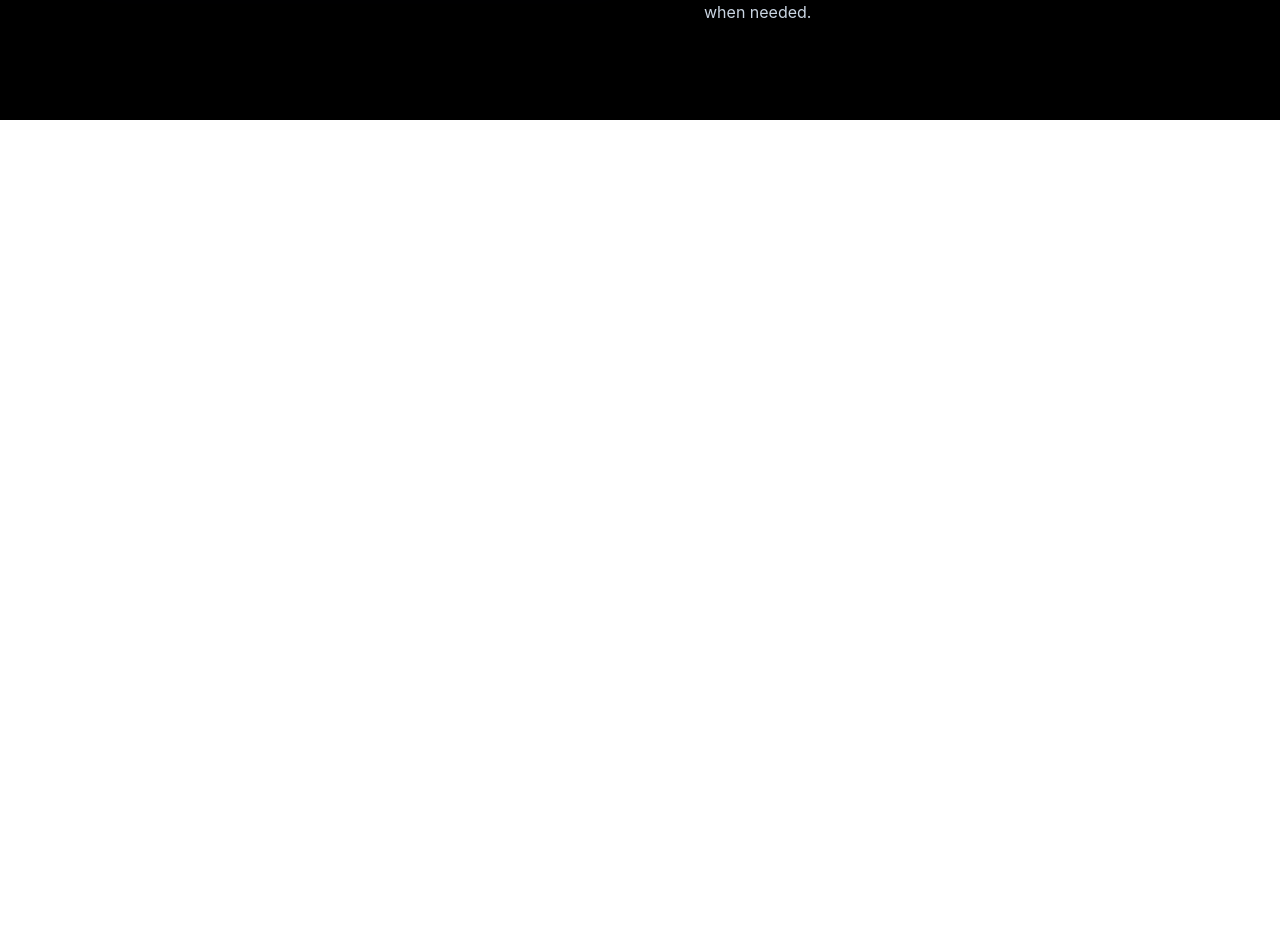
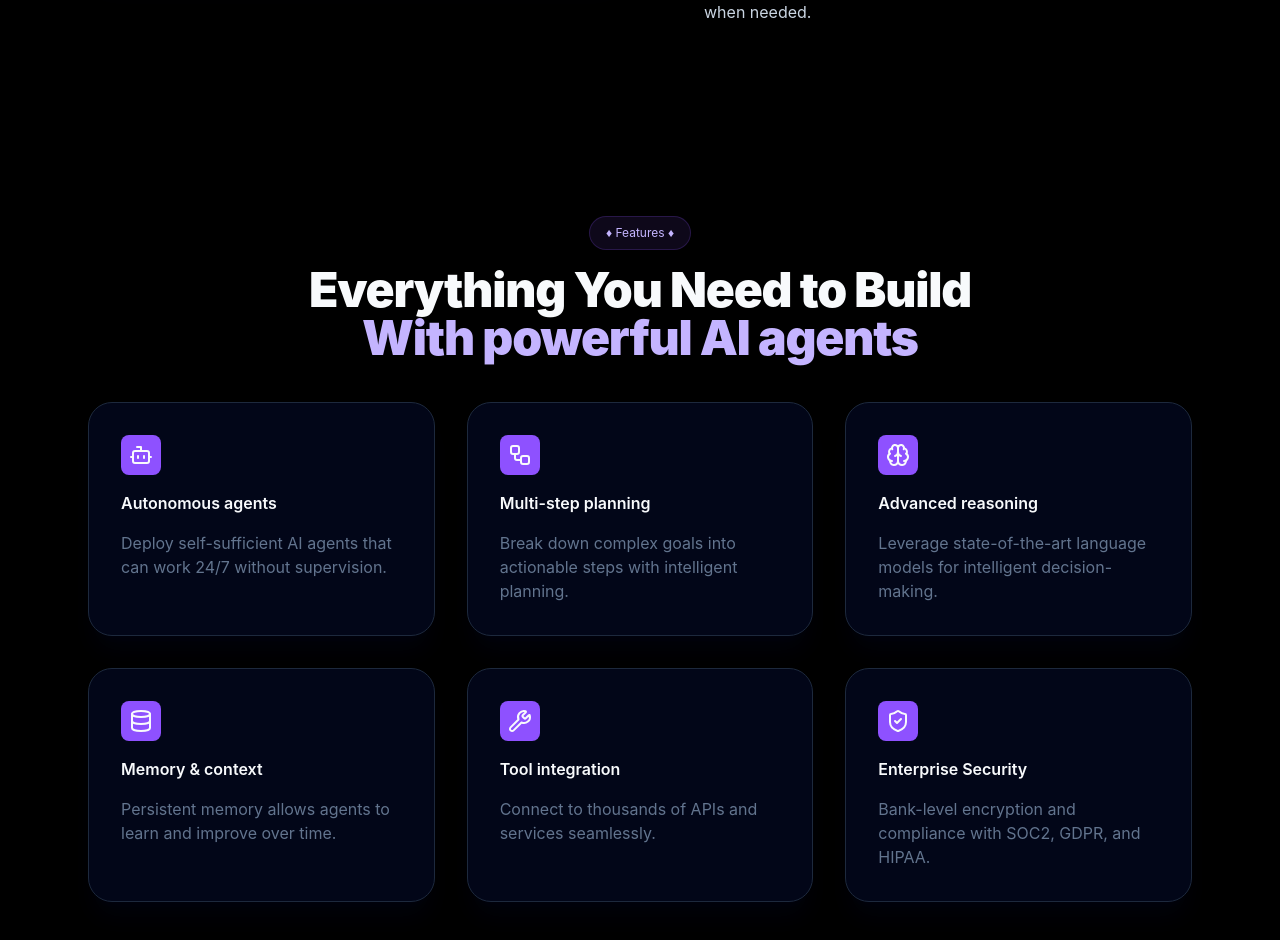
Before and after one commit to GuarickGit/holbertonschool-agentic_ai, a React (Vite) app in the folder front_end-frameworks/react/: page / in a window 1280 px wide. Shown: the part 1624-2564 px from the top of the page. Before the commit the page ends 1744 px from the top, so only its background shows below. Built offline with nearby package versions, Linux system fonts and the light colour scheme.

Commit message:
Task 4 - Features Section

```diff
--- a/front_end-frameworks/react/src/App.jsx
+++ b/front_end-frameworks/react/src/App.jsx
@@ -1,5 +1,6 @@
 import Header from "./components/Header";
 import About from "./sections/About";
+import Features from "./sections/Features";
 import Hero from "./sections/Hero";
 
 function App() {
@@ -8,6 +9,7 @@
       <Header />
       <Hero />
       <About />
+      <Features />
     </div>
   );
 }
--- /dev/null
+++ b/front_end-frameworks/react/src/components/FeatureCard.jsx
@@ -0,0 +1,15 @@
+function FeatureCard(props) {
+  const Icon = props.icon; // props.icon = composant, besoin d'une maj. pour l'utiliser en JSX
+
+  return (
+    <article className="flex flex-col items-start gap-4 rounded-3xl border border-slate-800 bg-slate-950 p-8 shadow-xl shadow-slate-950/40">
+      <div className="rounded-lg bg-violet-500 p-2 text-slate-50">
+        <Icon />
+      </div>
+      <p className="font-semibold text-slate-50">{props.title}</p>
+      <p className="text-slate-500">{props.description}</p>
+    </article>
+  );
+}
+
+export default FeatureCard;
--- /dev/null
+++ b/front_end-frameworks/react/src/data/features.js
@@ -0,0 +1,48 @@
+import {
+  Bot,
+  Workflow,
+  Brain,
+  Database,
+  Wrench,
+  ShieldCheck,
+} from "lucide-react";
+
+const features = [
+  {
+    icon: Bot,
+    title: "Autonomous agents",
+    description:
+      "Deploy self-sufficient AI agents that can work 24/7 without supervision.",
+  },
+  {
+    icon: Workflow,
+    title: "Multi-step planning",
+    description:
+      "Break down complex goals into actionable steps with intelligent planning.",
+  },
+  {
+    icon: Brain,
+    title: "Advanced reasoning",
+    description:
+      "Leverage state-of-the-art language models for intelligent decision-making.",
+  },
+  {
+    icon: Database,
+    title: "Memory & context",
+    description:
+      "Persistent memory allows agents to learn and improve over time.",
+  },
+  {
+    icon: Wrench,
+    title: "Tool integration",
+    description: "Connect to thousands of APIs and services seamlessly.",
+  },
+  {
+    icon: ShieldCheck,
+    title: "Enterprise Security",
+    description:
+      "Bank-level encryption and compliance with SOC2, GDPR, and HIPAA.",
+  },
+];
+
+export default features;
--- /dev/null
+++ b/front_end-frameworks/react/src/sections/Features.jsx
@@ -0,0 +1,40 @@
+import features from "../data/features";
+import FeatureCard from "../components/FeatureCard";
+
+function Features() {
+  return (
+    <section id="features-section" className="bg-black py-24">
+      <div className="mx-auto max-w-6xl px-6">
+        <div className="flex flex-col items-center gap-4 pb-10">
+          {/* Eyebrow */}
+          <p className="rounded-full border border-violet-500/20 bg-violet-500/10 px-4 py-2 text-xs text-violet-300">
+            ♦ Features ♦
+          </p>
+
+          {/* Title */}
+          <h2 className="text-center text-4xl leading-none font-black tracking-tight md:text-5xl">
+            <span className="text-slate-50">Everything You Need to Build</span>
+            <br />
+            <span className="text-violet-300">With powerful AI agents</span>
+          </h2>
+        </div>
+
+        {/* Features grid */}
+        <div className="grid gap-8 md:grid-cols-3">
+          {features.map((feature, index) => {
+            return (
+              <FeatureCard
+                key={index}
+                icon={feature.icon}
+                title={feature.title}
+                description={feature.description}
+              />
+            );
+          })}
+        </div>
+      </div>
+    </section>
+  );
+}
+
+export default Features;
```
